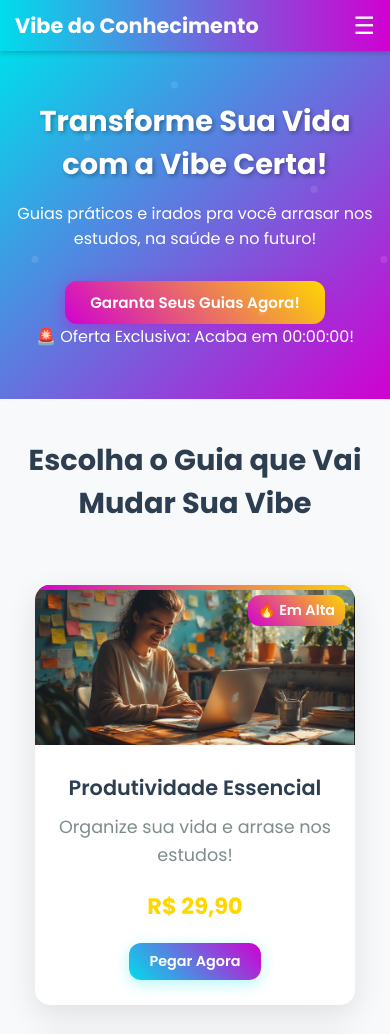
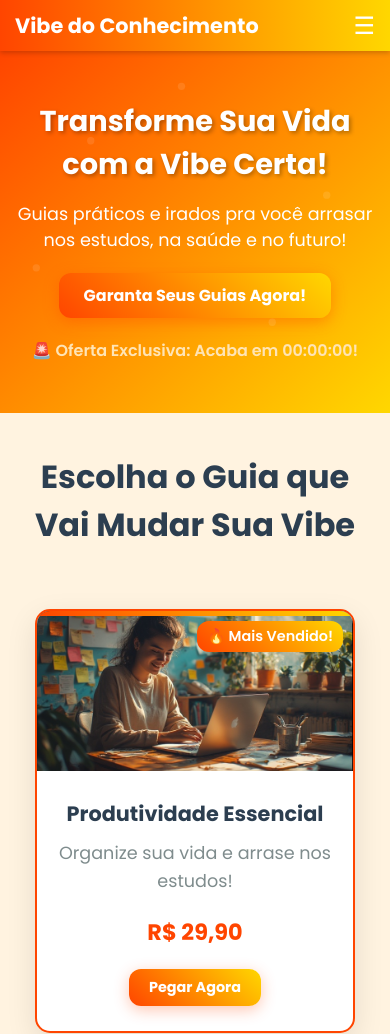
Before and after one commit to IsacGss/WebSite, a plain HTML site: page index.html in a window 390 px wide. Shown: the top 1034 px of the page. Drawn offline with Linux system fonts and the light colour scheme.

Commit message:
style.css

```diff
--- a/style.css
+++ b/style.css
@@ -8,14 +8,14 @@ body {
     font-family: 'Poppins', sans-serif;
     margin: 0;
     padding: 0;
-    background: #F8F9FA;
+    background: #FFF3E0;
     color: #2C3E50;
     min-height: 100vh;
 }
 
 /* Navbar */
 .navbar {
-    background: linear-gradient(90deg, #00DDEB, #D100D1);
+    background: linear-gradient(90deg, #FF4500, #FFD700);
     padding: 15px 40px;
     display: flex;
     justify-content: space-between;
@@ -42,13 +42,13 @@ body {
 .nav-links li a {
     color: #fff;
     text-decoration: none;
-    font-weight: 500;
+    font-weight: 600;
     font-size: 1.1em;
     transition: color 0.3s ease;
 }
 
 .nav-links li a:hover, .nav-links li a:focus {
-    color: #FFD700;
+    color: #FFE4B5;
 }
 
 .menu-toggle {
@@ -62,7 +62,7 @@ body {
 
 /* Header */
 header {
-    background: linear-gradient(135deg, #00DDEB, #D100D1);
+    background: linear-gradient(135deg, #FF4500, #FFD700);
     color: #fff;
     padding: 100px 20px;
     text-align: center;
@@ -83,50 +83,58 @@ header::before {
 }
 
 header h1 {
-    font-size: 4em;
+    font-size: 3.5em;
     font-weight: 700;
     text-shadow: 2px 2px 4px rgba(0, 0, 0, 0.3);
     animation: bounceIn 1s ease-out;
 }
 
 header p {
-    font-size: 1.5em;
+    font-size: 1.4em;
     margin-top: 15px;
     opacity: 0.9;
     animation: bounceIn 1s ease-out 0.2s both;
 }
 
+.countdown {
+    margin-top: 20px;
+    font-size: 1.2em;
+    font-weight: 600;
+    color: #FFE4B5;
+}
+
 .btn {
     display: inline-block;
-    background: linear-gradient(45deg, #D100D1, #FFD700);
+    background: linear-gradient(45deg, #FF4500, #FFD700);
     color: #fff;
-    padding: 15px 35px;
+    padding: 15px 40px;
     text-decoration: none;
     border-radius: 12px;
-    margin-top: 30px;
-    font-weight: 600;
-    font-size: 1.2em;
+    margin-top: 20px;
+    font-weight: 700;
+    font-size: 1.3em;
     transition: all 0.3s ease;
-    box-shadow: 0 4px 15px rgba(209, 0, 209, 0.4);
+    box-shadow: 0 4px 15px rgba(255, 69, 0, 0.4);
     touch-action: manipulation;
 }
 
 .btn:hover, .btn:focus {
-    transform: scale(1.05);
-    box-shadow: 0 6px 20px rgba(209, 0, 209, 0.6);
+    transform: scale(1.1);
+    box-shadow: 0 6px 20px rgba(255, 69, 0, 0.6);
 }
 
 /* Product Grid */
 main {
-    background: #F8F9FA;
+    background: #FFF3E0;
     padding: 60px 20px;
 }
 
 main h2 {
     text-align: center;
-    font-size: 2.5em;
+    font-size: 2.8em;
     color: #2C3E50;
     margin-bottom: 40px;
+    font-weight: 700;
 }
 
 .product-grid {
@@ -146,14 +154,15 @@ main h2 {
     text-align: center;
     transition: all 0.3s ease;
     position: relative;
+    border: 2px solid #FF4500;
 }
 
 .product-card.trending::after {
-    content: '🔥 Em Alta';
+    content: '🔥 Mais Vendido!';
     position: absolute;
     top: 10px;
     right: 10px;
-    background: linear-gradient(45deg, #D100D1, #FFD700);
+    background: linear-gradient(45deg, #FF4500, #FFD700);
     color: #fff;
     padding: 5px 10px;
     border-radius: 12px;
@@ -163,7 +172,7 @@ main h2 {
 
 .product-card:hover, .product-card:focus-within {
     transform: translateY(-8px);
-    box-shadow: 0 15px 40px rgba(0, 0, 0, 0.2);
+    box-shadow: 0 15px 40px rgba(255, 69, 0, 0.2);
 }
 
 .product-card::before {
@@ -173,7 +182,7 @@ main h2 {
     left: 0;
     right: 0;
     height: 5px;
-    background: linear-gradient(45deg, #D100D1, #FFD700);
+    background: linear-gradient(45deg, #FF4500, #FFD700);
 }
 
 .product-card img {
@@ -188,10 +197,10 @@ main h2 {
 }
 
 .product-card h3 {
-    font-size: 1.7em;
+    font-size: 1.8em;
     margin: 20px 20px 10px;
     color: #2C3E50;
-    font-weight: 600;
+    font-weight: 700;
 }
 
 .product-card p {
@@ -202,29 +211,30 @@ main h2 {
 }
 
 .product-card .price {
-    font-size: 1.9em;
-    color: #FFD700;
+    font-size: 2em;
+    color: #FF4500;
     font-weight: 700;
     margin-bottom: 20px;
 }
 
 .product-card .buy-btn {
-    background: linear-gradient(45deg, #00DDEB, #D100D1);
+    background: linear-gradient(45deg, #FF4500, #FFD700);
     color: #fff;
     padding: 12px 30px;
     text-decoration: none;
     border-radius: 12px;
     margin: 0 20px 25px;
     display: inline-block;
-    font-weight: 600;
+    font-weight: 700;
+    font-size: 1.1em;
     transition: all 0.3s ease;
-    box-shadow: 0 4px 15px rgba(0, 221, 235, 0.3);
+    box-shadow: 0 4px 15px rgba(255, 69, 0, 0.3);
     touch-action: manipulation;
 }
 
 .product-card .buy-btn:hover, .product-card .buy-btn:focus {
-    transform: scale(1.05);
-    box-shadow: 0 6px 20px rgba(0, 221, 235, 0.5);
+    transform: scale(1.1);
+    box-shadow: 0 6px 20px rgba(255, 69, 0, 0.5);
 }
 
 /* Testimonials */
@@ -235,9 +245,10 @@ main h2 {
 }
 
 #testimonials h2 {
-    font-size: 2.5em;
+    font-size: 2.8em;
     color: #2C3E50;
     margin-bottom: 40px;
+    font-weight: 700;
 }
 
 .testimonial-grid {
@@ -249,11 +260,12 @@ main h2 {
 }
 
 .testimonial-card {
-    background: #F8F9FA;
+    background: #FFF3E0;
     border-radius: 15px;
     padding: 20px;
     box-shadow: 0 5px 20px rgba(0, 0, 0, 0.1);
     transition: all 0.3s ease;
+    border: 1px solid #FF4500;
 }
 
 .testimonial-card:hover, .testimonial-card:focus-within {
@@ -262,13 +274,13 @@ main h2 {
 
 .testimonial-card p {
     font-size: 1.1em;
-    color: #7F8C8D;
+    color: #2C3E50;
     line-height: 1.6;
 }
 
 .testimonial-card h4 {
     font-size: 1.2em;
-    color: #2C3E50;
+    color: #FF4500;
     margin-top: 15px;
 }
 
@@ -293,7 +305,7 @@ footer a {
 }
 
 footer a:hover, footer a:focus {
-    color: #00DDEB;
+    color: #FF4500;
 }
 
 .social-links {
@@ -330,7 +342,7 @@ footer a:hover, footer a:focus {
         display: none;
         flex-direction: column;
         width: 100%;
-        background: linear-gradient(90deg, #00DDEB, #D100D1);
+        background: linear-gradient(90deg, #FF4500, #FFD700);
         position: absolute;
         top: 60px;
         left: 0;
@@ -353,16 +365,20 @@ footer a:hover, footer a:focus {
     }
 
     header h1 {
-        font-size: 2em;
+        font-size: 2.2em;
     }
 
     header p {
+        font-size: 1.1em;
+    }
+
+    .countdown {
         font-size: 1em;
     }
 
     .btn {
         padding: 10px 25px;
-        font-size: 0.95em;
+        font-size: 1em;
     }
 
     main {
@@ -370,7 +386,7 @@ footer a:hover, footer a:focus {
     }
 
     main h2, #testimonials h2 {
-        font-size: 1.8em;
+        font-size: 2em;
     }
 
     .product-grid, .testimonial-grid {
@@ -383,16 +399,16 @@ footer a:hover, footer a:focus {
     }
 
     .product-card h3 {
-        font-size: 1.4em;
+        font-size: 1.5em;
     }
 
     .product-card .price {
-        font-size: 1.6em;
+        font-size: 1.7em;
     }
 
     .product-card .buy-btn {
         padding: 10px 25px;
-        font-size: 0.95em;
+        font-size: 1em;
     }
 }
 
```
